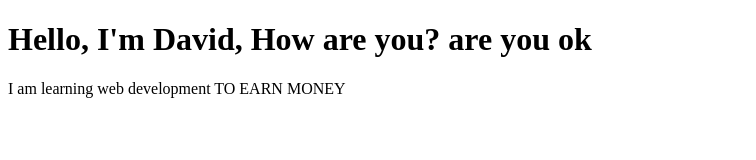
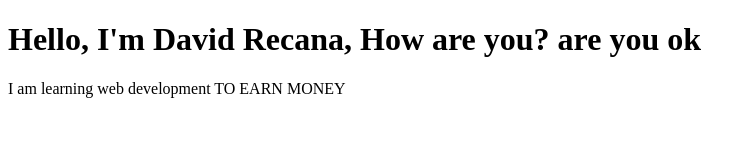
Before and after one commit to Dvdmygthbaccnt2024/my-first-website, a plain HTML site: page index.html in a window 1280 px wide. Shown: the whole page, without its empty margins (0-756 px from the left). Drawn offline with Linux system fonts and the light colour scheme.

Commit message:
Update 3

```diff
--- a/index.html
+++ b/index.html
@@ -5,7 +5,7 @@
 </head>
 
 <body>
-    <h1>Hello, I'm David, How are you? are you ok</h1>
+    <h1>Hello, I'm David Recana, How are you? are you ok</h1>
     <p>I am learning web development TO EARN MONEY</p>
 </body>
 </html>
```
